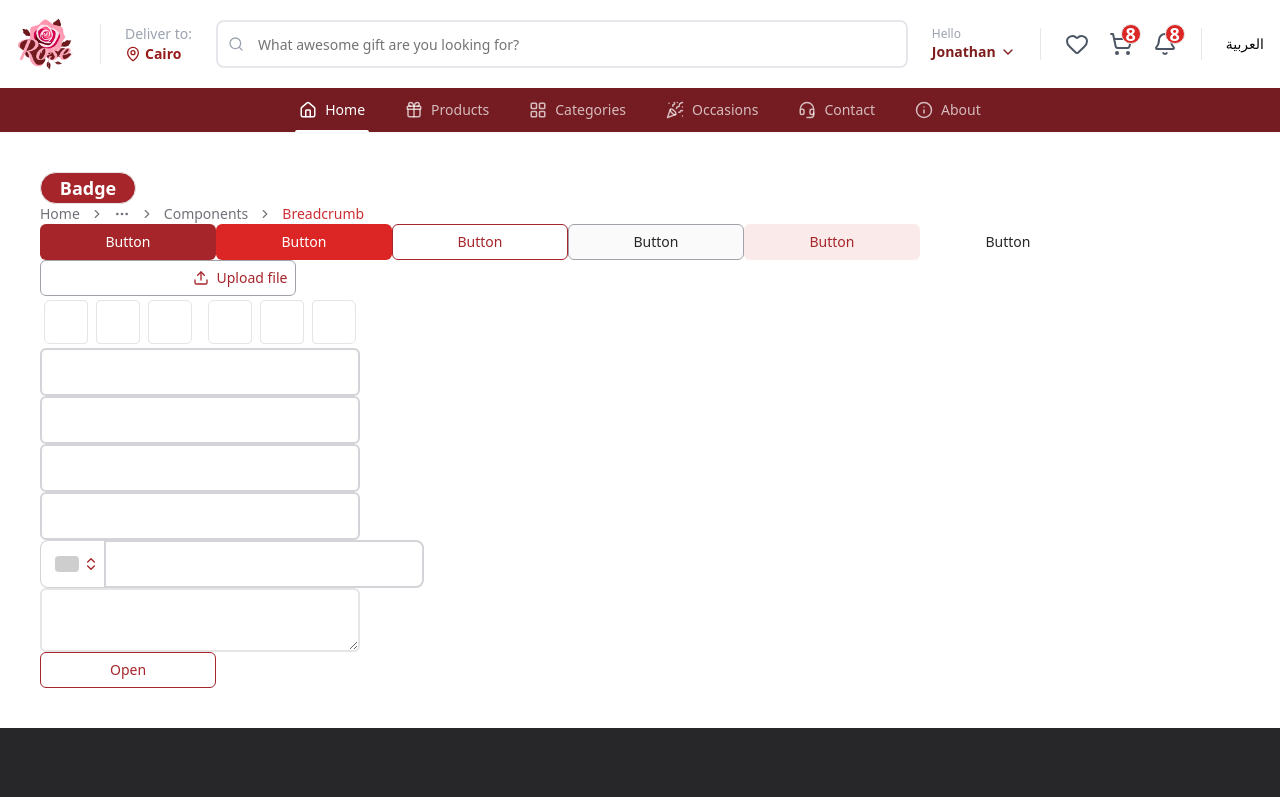
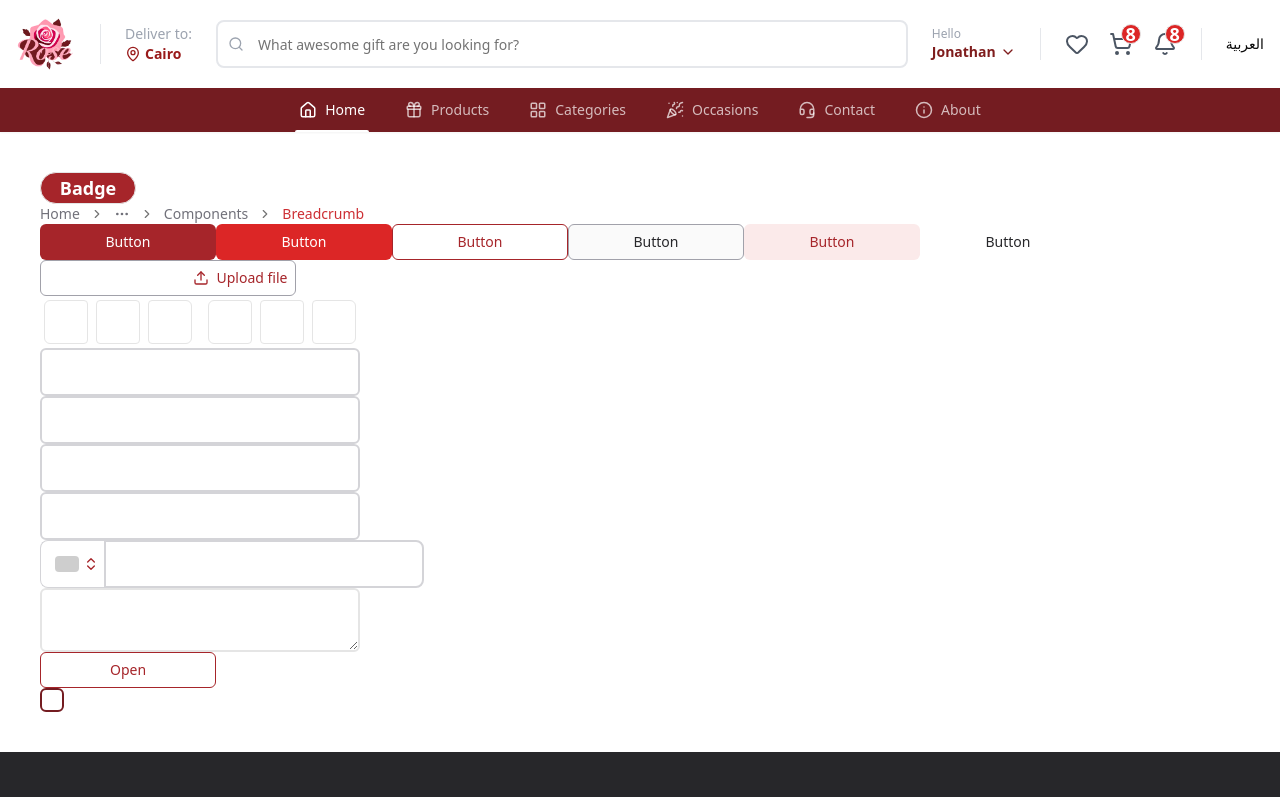
Before and after one commit to AhmedElhlawany/Rose-App, a Next.js app: page / in a window 1280 px wide. Shown: the top 797 px of the page. Built offline with nearby package versions, Linux system fonts and the light colour scheme.

Commit message:
feat(ui): display design system components on home page

```diff
--- a/package.json
+++ b/package.json
@@ -9,6 +9,7 @@
     "lint": "next lint"
   },
   "dependencies": {
+    "@radix-ui/react-checkbox": "^1.3.3",
     "@radix-ui/react-dialog": "^1.1.15",
     "@radix-ui/react-dropdown-menu": "^2.1.16",
     "@radix-ui/react-label": "^2.1.8",
--- a/src/app/(home)/page.tsx
+++ b/src/app/(home)/page.tsx
@@ -1,6 +1,7 @@
 import { Badge } from "@/components/ui/badge";
 import { Breadcrumb, BreadcrumbList, BreadcrumbItem, BreadcrumbLink, BreadcrumbSeparator, BreadcrumbEllipsis, BreadcrumbPage } from "@/components/ui/breadcrumb";
 import { Button } from "@/components/ui/button";
+import { Checkbox } from "@/components/ui/checkbox";
 import { DropdownMenu, DropdownMenuTrigger, DropdownMenuContent, DropdownMenuItem, DropdownMenuLabel, DropdownMenuGroup, DropdownMenuSeparator, DropdownMenuSub, DropdownMenuSubTrigger, DropdownMenuPortal, DropdownMenuSubContent, DropdownMenuShortcut } from "@/components/ui/dropdown-menu";
 import { Input } from "@/components/ui/input";
 import FileUpload from "@/components/ui/input-file";
@@ -132,6 +133,8 @@ export default function Home() {
         </DropdownMenuItem>
       </DropdownMenuContent>
     </DropdownMenu>
+
+    <Checkbox />
   </div>
   </>
 }
--- /dev/null
+++ b/src/components/ui/checkbox.tsx
@@ -0,0 +1,33 @@
+"use client"
+
+import * as React from "react"
+import * as CheckboxPrimitive from "@radix-ui/react-checkbox"
+import { Check } from "lucide-react"
+
+import { cn } from "@/lib/utility/tailwind-merge"
+
+const Checkbox = React.forwardRef<
+  React.ElementRef<typeof CheckboxPrimitive.Root>,
+  React.ComponentPropsWithoutRef<typeof CheckboxPrimitive.Root>
+>(({ className, ...props }, ref) => (
+  <CheckboxPrimitive.Root
+    ref={ref}
+    className={cn(
+      "grid place-content-center  h-6 w-6  !rounded-md !border-2 !border-maroon-700  focus-visible:outline-none focus-visible:ring-1 focus-visible:ring-ring disabled:cursor-not-allowed disabled:opacity-50 data-[state=checked]:bg-maroon-700 data-[state=checked]:text-zinc-50",
+       "data-[error=true]:border-red-600",
+            "data-[error=true]:focus:border-red-600",
+            "data-[error=true]:focus-visible:ring-red-600",
+      className
+    )}
+    {...props}
+  >
+    <CheckboxPrimitive.Indicator
+      className={cn("grid place-content-center text-current border-2 ")}
+    >
+      <Check className="h-6 w-6 border-maroon-600 border-2" />
+    </CheckboxPrimitive.Indicator>
+  </CheckboxPrimitive.Root>
+))
+Checkbox.displayName = CheckboxPrimitive.Root.displayName
+
+export { Checkbox }
```
Also changed, not shown: 1 other file (tests, documents, lock files or other folders).
